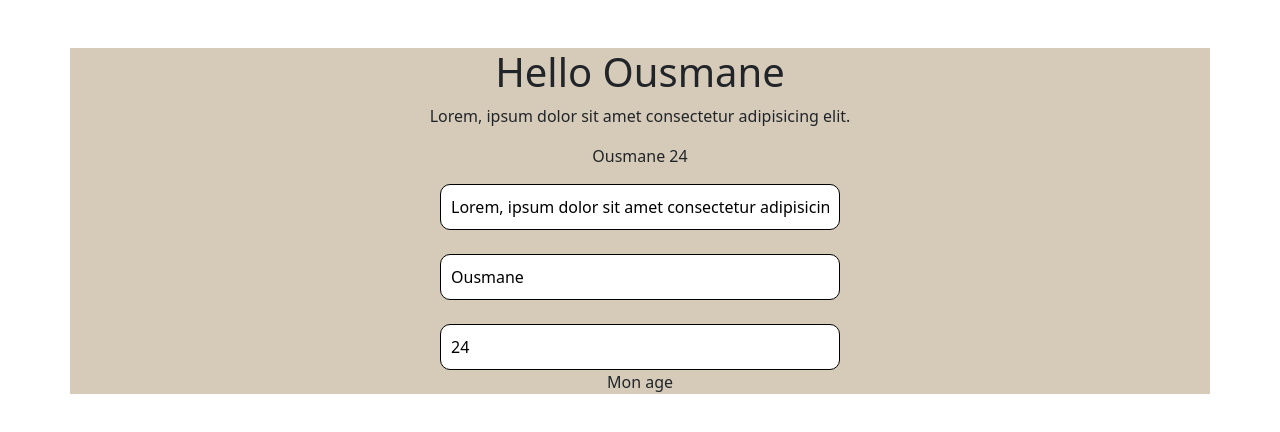
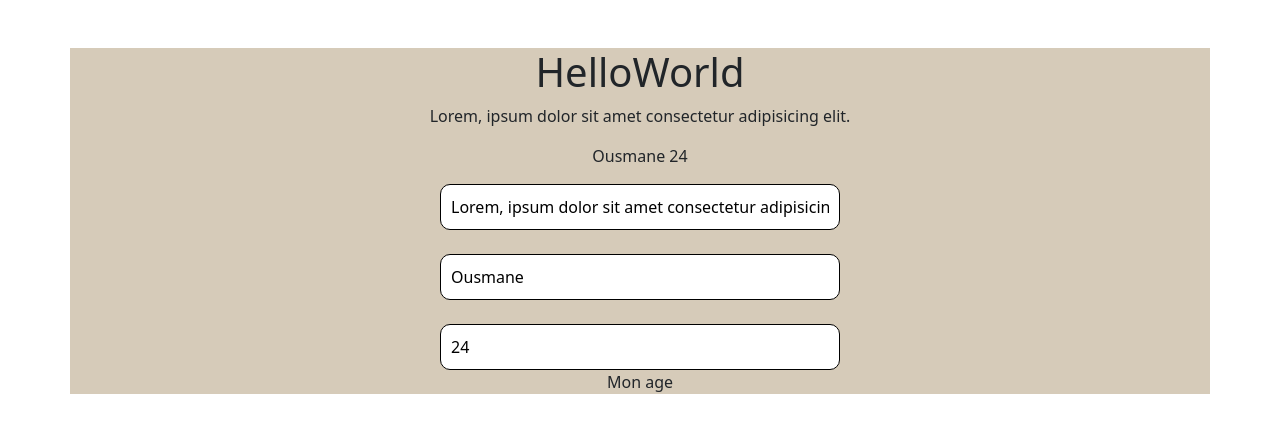
Before and after one commit to Ousmanly/HelloWorldComponent, a Vue app: page / in a window 1280 px wide. Shown: the top 432 px of the page. Built offline with nearby package versions, Linux system fonts and the light colour scheme.

Commit message:
added README file and modify Helloworld

```diff
--- a/src/components/DemoComponent.vue
+++ b/src/components/DemoComponent.vue
@@ -2,10 +2,7 @@
     <h1>Hello {{ name }}</h1>
 </template>
 <script setup>
- const name = 'FOFANA';
+ const name = 'Dianifaba';
 </script>
 <style scoped>
-    h1{
-        color: red;
-    }
 </style>
--- a/src/components/HelloWord.vue
+++ b/src/components/HelloWord.vue
@@ -1,11 +1,11 @@
 <template>
-    <h1>Hello {{ nom }}</h1>
+    <h1>{{ msg }}</h1>
     <p>{{ props.subTitle }}</p>
     <p>{{ props.name }} {{ props.age }}</p>
 
 </template>
 <script setup>
-    const nom = "Ousmane";
+    const msg = 'HelloWorld'
     const props = defineProps(["subTitle", "name", "age"])
 </script>
 <style>
```
Also changed, not shown: 1 other file (tests, documents, lock files or other folders).
